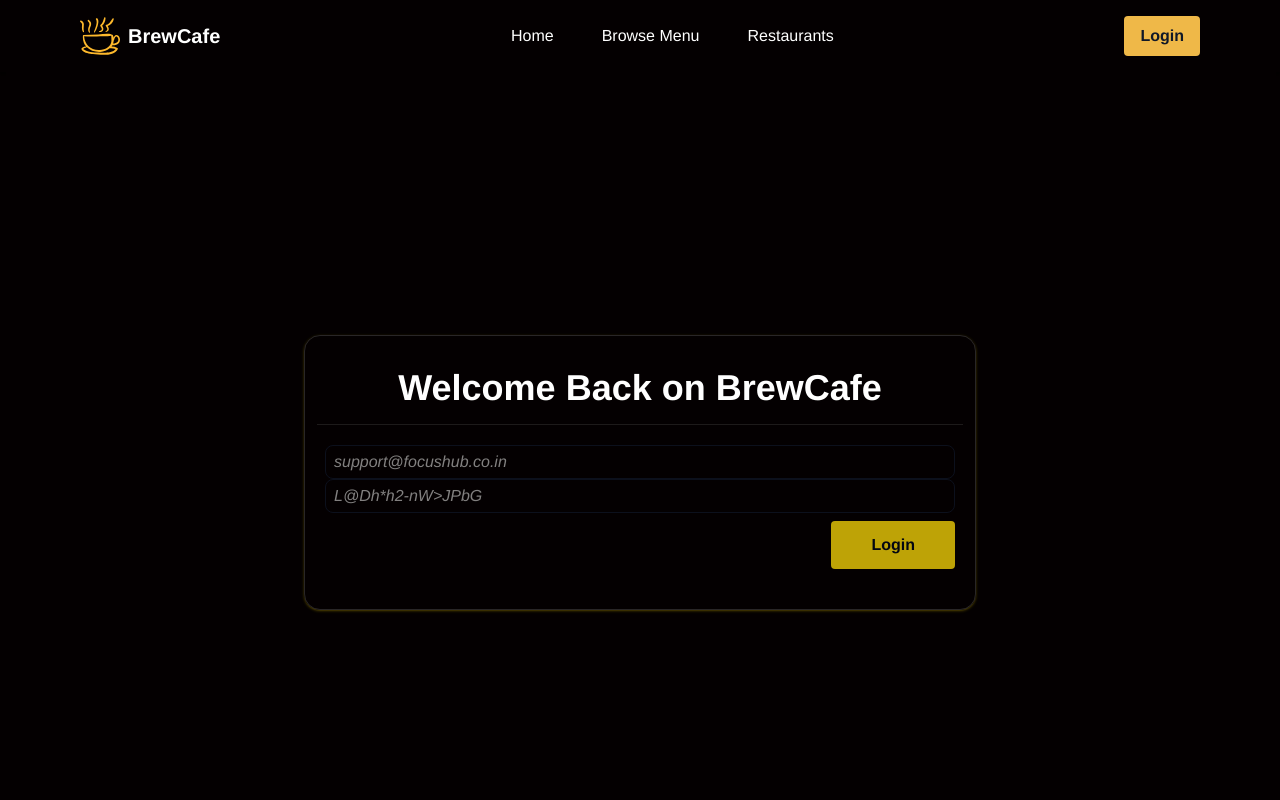
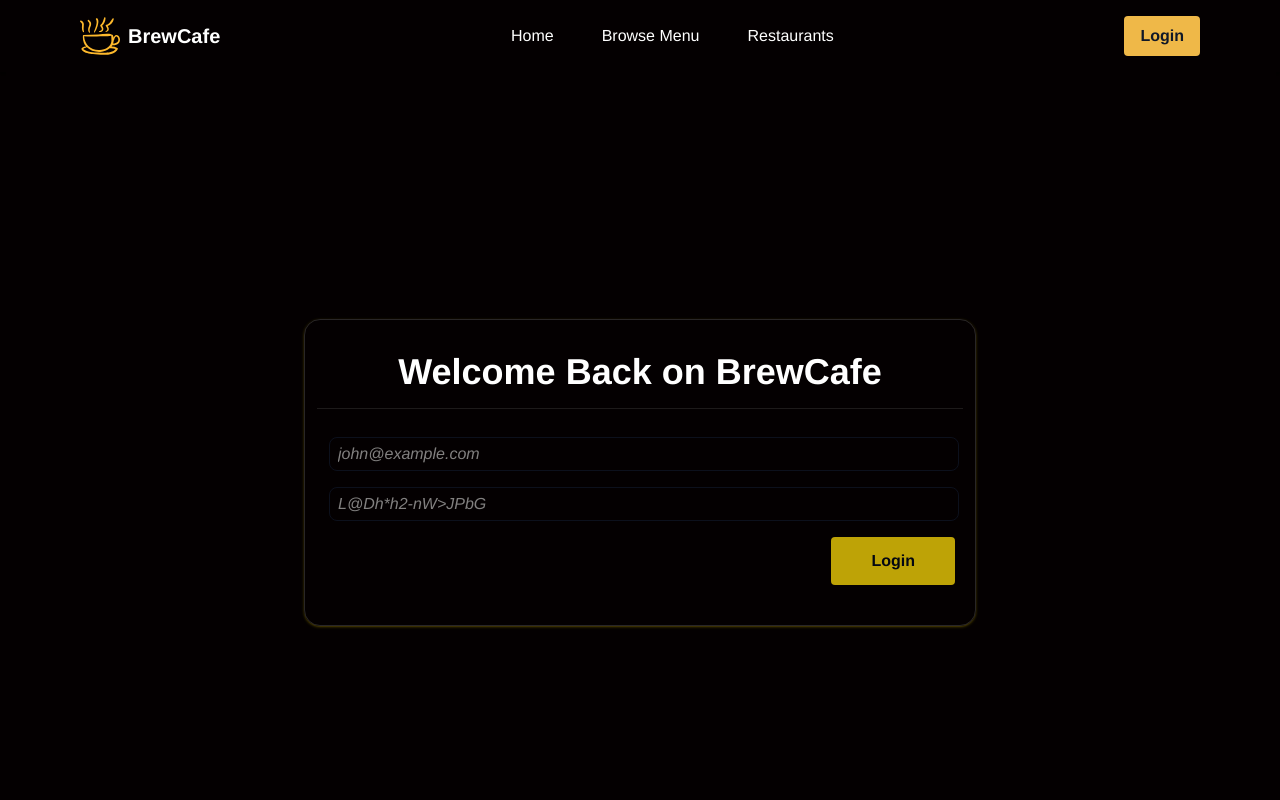
Before and after one commit to DeveloperWide/Cafe_Ordering_Platform, a React (Vite) app in the folder client/: page /cafe/auth/login in a window 1280 px wide. Shown: the top 800 px of the page. Built offline with nearby package versions, Linux system fonts and the light colour scheme; no server answers.

Commit message:
update Input props style - classname

```diff
--- a/client/src/components/auth/Form.tsx
+++ b/client/src/components/auth/Form.tsx
@@ -1,4 +1,4 @@
-import { useState } from "react";
+import { useState, type InputHTMLAttributes } from "react";
 import Input from "./Input";
 import { axiosInstace } from "../../utils/axiosInstance";
 
@@ -12,12 +12,44 @@ interface Data {
   password: string;
 }
 
+interface InputArr {
+  type: InputHTMLAttributes<HTMLInputElement>["type"];
+  name: string;
+  placeholder?: string;
+  value?: InputHTMLAttributes<HTMLInputElement>["value"];
+}
+
 const Form = ({ type }: FormProps) => {
   const [data, setData] = useState<Data>({
     name: "",
     email: "",
     password: "",
   });
+
+  const inputs: InputArr[] = [
+    {
+      type: "email",
+      placeholder: "john@example.com",
+      name: "email",
+      value: data.email,
+    },
+    {
+      type: "password",
+      placeholder: "L@Dh*h2-nW>JPbG",
+      name: "password",
+      value: data.password,
+    },
+    ...(type == "signup"
+      ? [
+          {
+            type: "text",
+            placeholder: "John Doe",
+            name: "name",
+            value: data.name,
+          },
+        ]
+      : []),
+  ];
 
   const onSubmitHandler = (e: React.SubmitEvent<HTMLFormElement>) => {
     e.preventDefault();
@@ -63,30 +95,20 @@ const Form = ({ type }: FormProps) => {
         {type == "signup" ? "Welcome on BrewCafe" : "Welcome Back on BrewCafe"}
       </h1>
       <hr className="w-full text-white/10 mb-5 mt-4" />
-      {type == "signup" && (
-        <Input
-          type="text"
-          name="name"
-          placeholder="John doe"
-          value={data.name}
-          onChange={onChangeHandler}
-        />
-      )}
-      <Input
-        type="email"
-        name="email"
-        placeholder="support@focushub.co.in"
-        value={data.email}
-        onChange={onChangeHandler}
-      />
-      <Input
-        type="password"
-        name="password"
-        placeholder="L@Dh*h2-nW>JPbG"
-        value={data.password}
-        onChange={onChangeHandler}
-      />
 
+      {inputs.map((input) => {
+        return (
+          <Input
+            type={input.type}
+            name={input.name}
+            placeholder={input.placeholder}
+            value={input.value}
+            onChange={onChangeHandler}
+            className="mx-1 my-2"
+            label={false}
+          />
+        );
+      })}
       <button
         type="submit"
         className="self-end relative z-0 rounded font-semibold text-gray-950 bg-secondary/90 px-10 py-3 transition-[all_0.3s_ease] after:absolute after:left-0 after:top-0 after:-z-10 after:h-full after:w-0 after:rounded after:bg-secondary cursor-pointer after:transition-[all_0.3s_ease]  hover:after:w-full mx-2 my-2 "
--- a/client/src/components/auth/Input.tsx
+++ b/client/src/components/auth/Input.tsx
@@ -1,13 +1,14 @@
-import React, { type InputHTMLAttributes } from "react";
+import { type InputHTMLAttributes } from "react";
+import type { ChangeEvent } from "react";
 
 interface InputProps {
   type: InputHTMLAttributes<HTMLInputElement>["type"];
   name: string;
   placeholder?: string;
   value?: InputHTMLAttributes<HTMLInputElement>["value"];
-  onChange: (e: React.ChangeEvent<HTMLInputElement>) => void;
-  style: string;
-  label: boolean;
+  onChange: (e: ChangeEvent<HTMLInputElement>) => void;
+  className?: string;
+  label?: boolean;
 }
 
 const Input = ({
@@ -16,25 +17,28 @@ const Input = ({
   placeholder,
   value,
   onChange,
-  style,
-  label,
+  className,
+  label = true,
 }: InputProps) => {
   return (
     <div className="mx-2">
       {label && (
         <label htmlFor={name} className="text-sm font-medium capitalize">
-          {name} :{" "}
+          {name} :
         </label>
       )}
+
       <input
         type={type}
+        id={name}
         name={name}
-        id={name}
+        value={value}
         placeholder={placeholder}
-        value={value}
+        onChange={onChange}
         autoComplete="off"
-        className={`px-2 py-1 rounded-lg border border-gray-900/70 text-white focus:border-white/30 italic outline-none ${style} ${label ? "w-[75%] mx-0.5 sm:w-[90%]" : "w-full"}`}
-        onChange={onChange}
+        className={`px-2 py-1 rounded-lg border border-gray-900/70 text-white focus:border-white/30 italic outline-none ${
+          label ? "w-[75%] mx-0.5 sm:w-[90%]" : "w-full"
+        } ${className ?? ""}`}
       />
     </div>
   );
--- a/client/src/components/products/ProductModal.tsx
+++ b/client/src/components/products/ProductModal.tsx
@@ -24,7 +24,7 @@ const ProductModal = ({ isOpen, onClose, type, data }: ProductModalProps) => {
             placeholder="Apple MacBook Air M2 chip"
             value={productData.title}
             onChange={onChange}
-            style="bg-gray-70 border border-white/15"
+            className="bg-gray-70 border border-white/15"
             label={true}
           />
 
@@ -52,7 +52,7 @@ const ProductModal = ({ isOpen, onClose, type, data }: ProductModalProps) => {
               placeholder="Stock"
               value={productData.stock}
               onChange={onChange}
-              style="bg-gray-70 border border-white/15 md:w-[80%]"
+              className="bg-gray-70 border border-white/15 md:w-[80%]"
               label={true}
             />
 
@@ -62,7 +62,7 @@ const ProductModal = ({ isOpen, onClose, type, data }: ProductModalProps) => {
               placeholder="Price"
               value={productData.price}
               onChange={onChange}
-              style="bg-gray-70 border border-white/15 md:w-[80%]"
+              className="bg-gray-70 border border-white/15 md:w-[80%]"
               label={true}
             />
           </div>
@@ -76,7 +76,7 @@ const ProductModal = ({ isOpen, onClose, type, data }: ProductModalProps) => {
               type="file"
               name="img"
               onChange={onChange}
-              style="bg-gray-70 border border-white/15"
+              className="bg-gray-70 border border-white/15"
               label={false}
             />
           </div>
```
Also changed, not shown: 1 other file (tests, documents, lock files or other folders).
